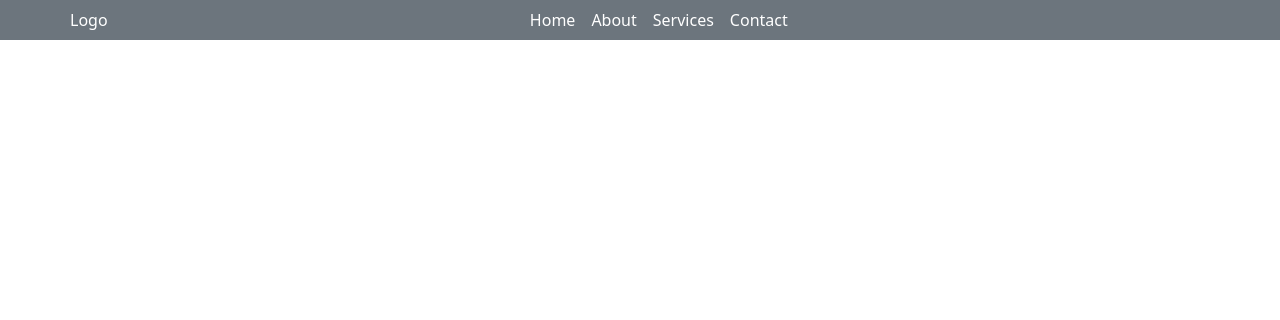
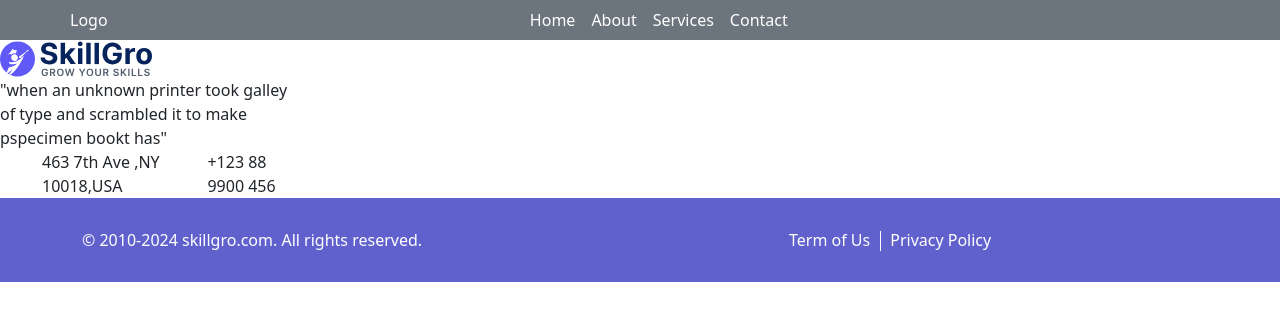
Before and after one commit to Tarun8765/e-learning, a React (Vite) app: page /services in a window 1280 px wide. Shown: the top 320 px of the page. Built offline with nearby package versions, Linux system fonts and the light colour scheme.

Commit message:
Add changes footer

```diff
--- a/src/App.jsx
+++ b/src/App.jsx
@@ -7,11 +7,12 @@ import Services from "./pages/Services";
 import Contact from "./pages/Contact";
 import Header from "./components/Header/Header";
 import Footer from "./components/Footer/Footer";
+
 function App() {
   return (
     <>
       <Header></Header>
-      {/* <Footer></Footer> */}
+      { <Footer></Footer> }
     </>
   );
 }
--- /dev/null
+++ b/src/components/Footer/Footer.css
@@ -0,0 +1,12 @@
+/*
+.footer_bottom{
+    background: #1c1a4a;
+    padding:35px ,0;
+}
+
+p {
+    font-family:var('Inter', sans-serif);
+    font-size:16px;
+    line-height:1.75%;
+    font-weight:400;
+} */
--- a/src/components/Footer/Footer.jsx
+++ b/src/components/Footer/Footer.jsx
@@ -1,8 +1,59 @@
+import "../Footer/Footer.css";
+import logo from  "/images/logo.svg"
 function Footer() {
   return (
-    <footer className="bg-secondary">
-      <div>
-        <h1>footer Heading</h1>
+    <footer className="footer_area ">
+      <div className="footer_top">
+        <div className="Container">
+          <div className="row">
+            <div className="col-xl-3 col-lg-4 col-md-6">
+              <div className="footer__widget">
+                <div className="logo mb-35">
+                  <a href="index.html">
+                    <img src={logo}alt="img"></img>
+                  </a>
+                </div>
+              </div>
+              <div className="footer__content">
+              <p>"when an unknown printer took galley of type and scrambled it to make pspecimen bookt has"</p>
+              <ul className="list-warp">
+              <li>463 7th Ave ,NY 10018,USA</li>
+              <li>+123 88 9900 456</li>
+              </ul>
+              </div>
+            </div>
+            <div className="col-xl-3 col-lg-4 col-md-6 col-sm-6">
+
+            </div>
+            <div className="col-xl-3 col-lg-4 col-md-6 col-sm-6"></div>
+            <div className="col-xl-3 col-lg-4 col-md-6"></div>
+          </div>
+        </div>
+      </div>
+
+      {/* Footer bottom  */}
+      <div class="footer_bottom">
+        <div class="container">
+          <div class="row align-items-center">
+            <div class="col-md-7">
+              <div class="copy-right-text">
+                <p>© 2010-2024 skillgro.com. All rights reserved.</p>
+              </div>
+            </div>
+            <div class="col-md-5">
+              <div class="footer_bottom-menu">
+                <ul class="list-warp">
+                  <li>
+                    <a href="#">Term of Us</a>
+                  </li>
+                  <li>
+                    <a href="#">Privacy Policy</a>
+                  </li>
+                </ul>
+              </div>
+            </div>
+          </div>
+        </div>
       </div>
     </footer>
   );
--- a/src/index.css
+++ b/src/index.css
@@ -3,9 +3,41 @@
   padding: 0;
   box-sizing: border-box;
 }
+ul,p{
+  margin: 0;
+}
 
-html,
-body {
-  width: 100%;
-  height: 100%;
+.footer_bottom{
+  background-color: rgb(97, 97, 206);
+  color:#fff;
+  padding:30px 0;
 }
+
+.list-warp{
+  list-style: none;
+  display: flex;
+}
+.list-warp a{
+  color:#fff;
+  text-decoration: none;
+}
+.list-warp li {
+  padding-left:10px;
+  padding-right:10px;
+  position: relative;
+}
+.list-warp li::before{
+  content: '';
+  width:1px;
+  background: #fff;
+  height:20px;
+  position: absolute;
+  left:0;
+  top:3px;
+}
+.list-warp li:last-child{
+  padding-right: 0;
+}
+.list-warp li:first-child:before{
+  width:0;
+}
--- a/src/main.jsx
+++ b/src/main.jsx
@@ -1,9 +1,9 @@
 import { StrictMode } from "react";
 import { createRoot } from "react-dom/client";
 import { BrowserRouter } from "react-router-dom";
-import "./index.css";
 import App from "./App.jsx";
 import "bootstrap/dist/css/bootstrap.min.css";
+import "./index.css";
 
 createRoot(document.getElementById("root")).render(
   <BrowserRouter>
```
Also changed, not shown: public/images/logo.svg (added).
